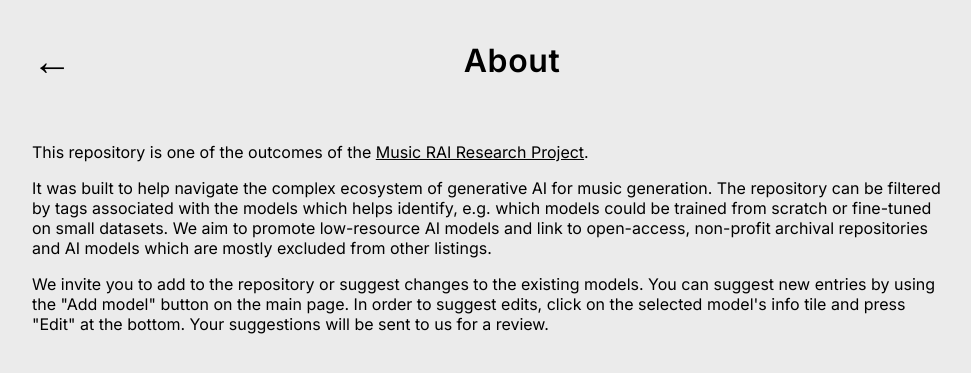
After one commit to Music-RAI/model-explorer, a Django app: page /about/ in a window 1280 px wide. The commit adds this page. Shown: the top 373 px of the page, without its empty margins (148-1119 px from the left). Run offline with Django 4.2, Linux system fonts and the light colour scheme; some libraries are stand-ins or nearby versions.

Commit message:
Add About page and Contact form

```diff
--- /dev/null
+++ b/genmodels/templates/genmodels/about.html
@@ -0,0 +1,31 @@
+{% extends "genmodels/base.html" %}
+{% block content %}
+  <div class="container detail">
+    <div class="header">
+      <a class="back" href="/">&larr;</a>
+      <h1>About</h1>
+    </div>
+    <div class="page">
+      <p>
+      This repository is one of the outcomes of the
+      <a href="https://musicrai.org/" target="_blank">Music RAI Research Project</a>.
+      </p>
+
+      <p>
+      It was built to help navigate the complex ecosystem of generative AI for music generation.
+      The repository can be filtered by tags associated with the models which helps identify, e.g.
+      which models could be trained from scratch or fine-tuned on small datasets.
+      We aim to promote low-resource AI models and link to open-access, non-profit archival
+      repositories and AI models which are mostly excluded from other listings.
+      </p>
+
+      <p>
+      We invite you to add to the repository or suggest changes to the existing models.
+      You can suggest new entries by using the "Add model" button on the main page.
+      In order to suggest edits, click on the selected model's info tile and press "Edit"
+      at the bottom. Your suggestions will be sent to us for a review.
+      </p>
+
+    </div>
+  </div>
+{% endblock content %}
--- /dev/null
+++ b/genmodels/templates/genmodels/contact_success.html
@@ -0,0 +1,5 @@
+{% extends "genmodels/base.html" %}
+{% block content %}
+<p>Thank you for contacting us. We will do our best to respond promptly.</p>
+<a class="button" href="/">Home</a>
+{% endblock content %}
--- a/genmodels/urls.py
+++ b/genmodels/urls.py
@@ -4,6 +4,8 @@ from . import views
 
 urlpatterns = [
     path("", views.index, name="index"),
+    path("about/", views.about, name="about"),
+    path("contact/", views.contact, name="contact"),
     path("add-model/", views.add_model, name="add_model"),
     path("add-model/submit", views.add_model_success, name="add_model_success"),
     path("<slug:model_id>/", views.detail, name="detail"),
--- a/genmodels/views.py
+++ b/genmodels/views.py
@@ -1,7 +1,7 @@
 from django.db.models import Count, Q
 from django.shortcuts import get_object_or_404, redirect, render
 
-from .forms import MLModelForm
+from .forms import ContactForm, MLModelForm
 from .models import MLModel, Tag
 
 def index(request):
@@ -54,3 +54,18 @@ def detail_edit_form(request, model_id):
 
 def edit_success(request):
     return render(request, "genmodels/detail_edit_response.html")
+
+def about(request):
+    return render(request, "genmodels/about.html")
+
+def contact(request):
+    if request.method == 'POST':
+        form = ContactForm(request.POST)
+        if form.is_valid():
+            # TODO: Process the data in form.cleaned_data
+            # Send an email
+            return render(request, "genmodels/contact_success.html")
+    else:
+        form = ContactForm()
+
+    return render(request, "genmodels/contact.html", {"form": form})
```
Also changed, not shown: genmodels/forms.py (+7 -1 lines), genmodels/static/genmodels/style.css (+8 -0 lines), genmodels/templates/genmodels/contact.html (added, +16 -0 lines).
